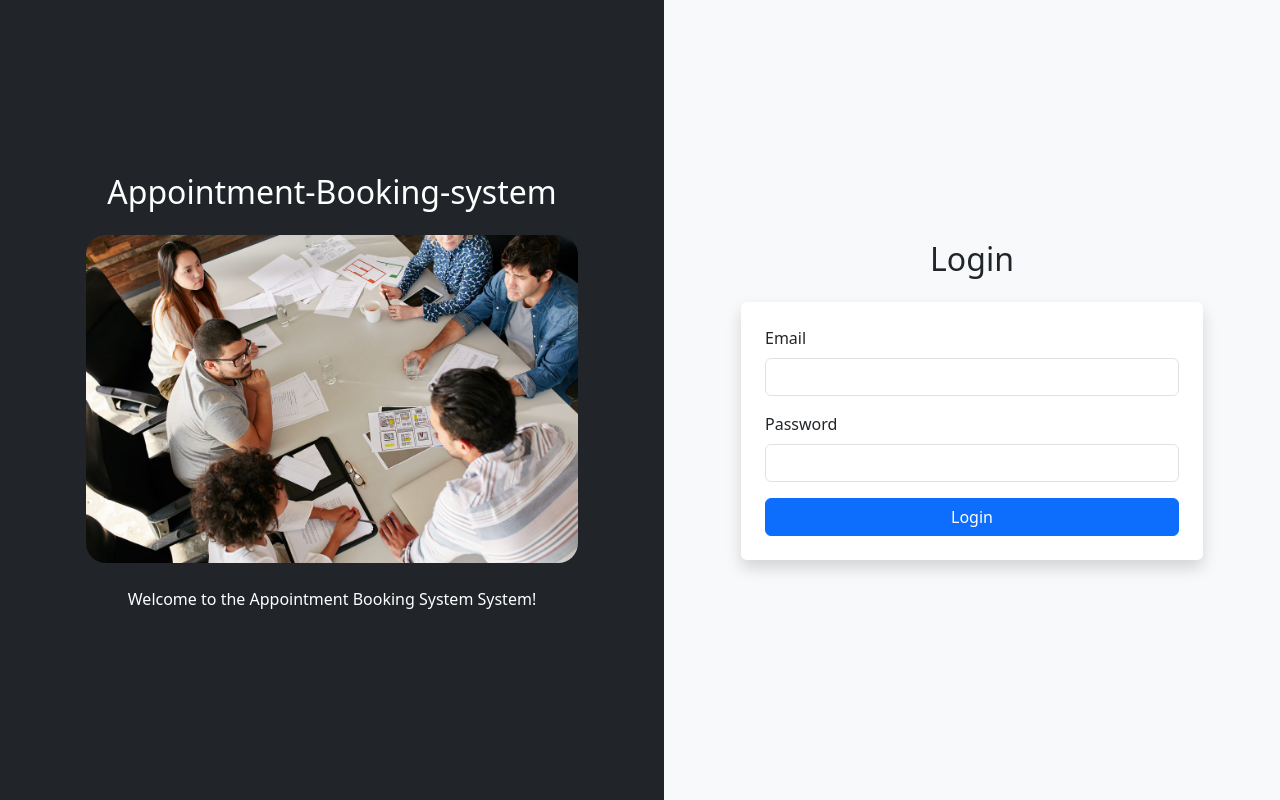
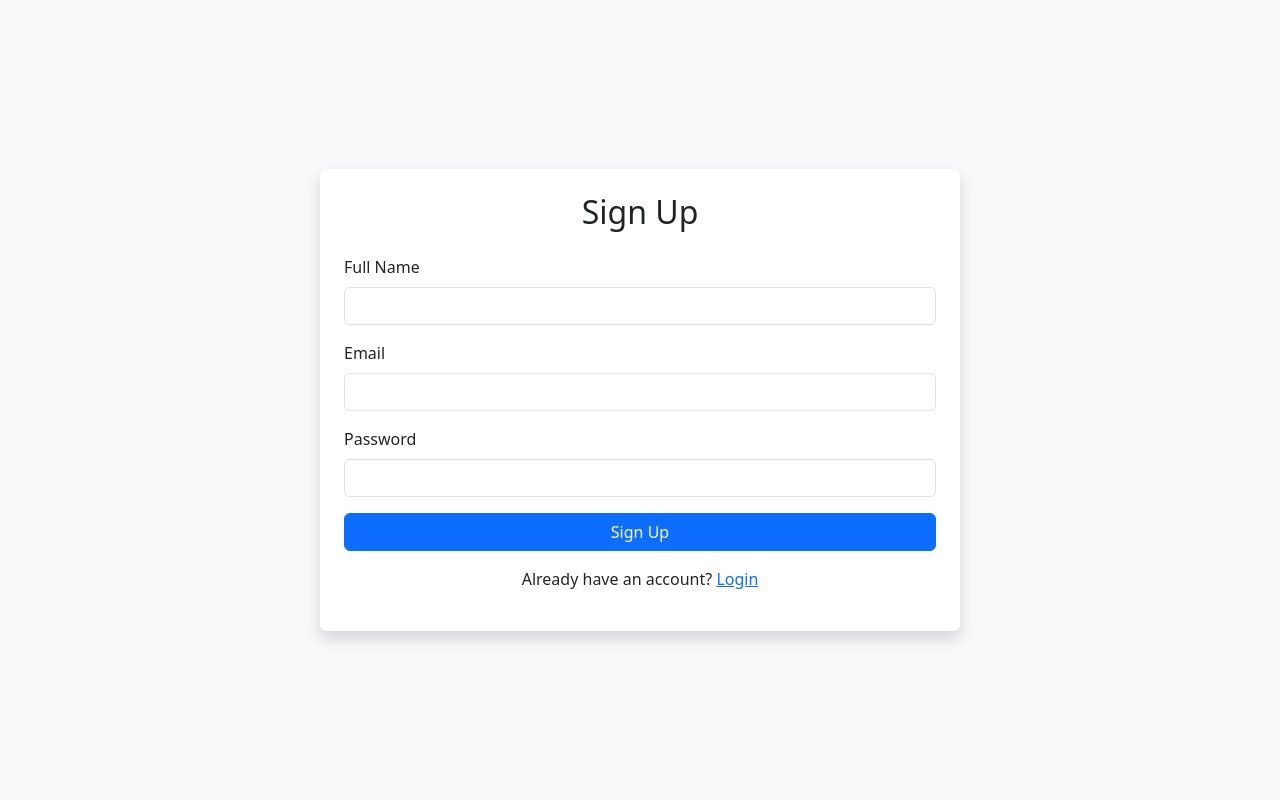
Before and after one commit to Naduladisanayaka494/Appointment-System-Frontend, a React (Create React App) app: page /signup in a window 1280 px wide. Before the commit this address led to /. Built offline with nearby package versions, Linux system fonts and the light colour scheme.

Commit message:
cre:signup interface created

```diff
--- a/src/App.js
+++ b/src/App.js
@@ -37,9 +37,9 @@ const App = () => {
           <Route
             path="/signup"
             element={
-              <ProtectedRoute requiredRole="ADMIN">
+
                 <SignUp />
-              </ProtectedRoute>
+
             }
           />
           {/* <Route
--- a/src/pages/Login.js
+++ b/src/pages/Login.js
@@ -65,6 +65,37 @@ const LoginPage = () => {
         <div className="w-75">
           <h2 className="text-center mb-4">Login</h2>
           {error && <div className="alert alert-danger">{error}</div>}
+          {/* <form onSubmit={handleLogin} className="shadow p-4 rounded bg-white">
+            <div className="mb-3">
+              <label htmlFor="email" className="form-label">
+                Email
+              </label>
+              <input
+                type="email"
+                id="email"
+                className="form-control"
+                value={email}
+                onChange={(e) => setEmail(e.target.value)}
+                required
+              />
+            </div>
+            <div className="mb-3">
+              <label htmlFor="password" className="form-label">
+                Password
+              </label>
+              <input
+                type="password"
+                id="password"
+                className="form-control"
+                value={password}
+                onChange={(e) => setPassword(e.target.value)}
+                required
+              />
+            </div>
+            <button type="submit" className="btn btn-primary w-100">
+              Login
+            </button>
+          </form> */}
           <form onSubmit={handleLogin} className="shadow p-4 rounded bg-white">
             <div className="mb-3">
               <label htmlFor="email" className="form-label">
@@ -95,6 +126,20 @@ const LoginPage = () => {
             <button type="submit" className="btn btn-primary w-100">
               Login
             </button>
+
+            {/* Sign Up Link */}
+            <div className="text-center mt-3">
+              <p>
+                Don't have an account?{" "}
+                <span
+                  className="text-primary"
+                  style={{ cursor: "pointer", textDecoration: "underline" }}
+                  onClick={() => navigate("/signup")}
+                >
+                  Sign Up
+                </span>
+              </p>
+            </div>
           </form>
         </div>
       </div>
--- a/src/pages/SignUp.js
+++ b/src/pages/SignUp.js
@@ -1,114 +1,54 @@
-import React, { useState, useEffect } from "react";
+import React, { useState } from "react";
+import { useNavigate } from "react-router-dom";
 import axios from "axios";
-import "bootstrap/dist/css/bootstrap.min.css";
-import AdminNavbar from "./AdminNavbar";
 
-function SignUp() {
+const SignUpPage = () => {
   const [name, setName] = useState("");
   const [email, setEmail] = useState("");
   const [password, setPassword] = useState("");
-  const [message, setMessage] = useState("");
+  const [error, setError] = useState("");
+  const [success, setSuccess] = useState("");
+  const navigate = useNavigate();
 
-  const [users, setUsers] = useState([]);
-
-  const [showModal, setShowModal] = useState(false);
-
-  useEffect(() => {
-    const fetchUsers = async () => {
-      try {
-        const response = await axios.get(
-          "http://localhost:8080/api/auth/users"
-        );
-        setUsers(response.data);
-      } catch (error) {
-        console.error("Error fetching users", error);
-      }
-    };
-
-    fetchUsers();
-  }, []);
-
-  const handleSubmit = async (e) => {
+  const handleSignUp = async (e) => {
     e.preventDefault();
-
-    const signupRequest = { name, email, password };
-
+    setError("");
+    setSuccess("");
     try {
       const response = await axios.post(
         "http://localhost:8080/api/auth/signup",
-        signupRequest
+        {
+          name,
+          email,
+          password,
+        }
       );
-      setMessage(`User created: ${response.data.name}`);
-      setShowModal(false);
-      setName("");
-      setEmail("");
-      setPassword("");
-      const fetchUsers = async () => {
-        try {
-          const response = await axios.get(
-            "http://localhost:8080/api/auth/users"
+      setSuccess("Account created successfully! Redirecting...");
+      setTimeout(() => navigate("/"), 2000);
+    } catch (err) {
+      setError(
+        err.response?.status === 406
+          ? "Email already exists. Try another."
+          : "Signup failed. Please try again."
       );
-          setUsers(response.data);
-        } catch (error) {
-          console.error("Error fetching users", error);
-        }
-      };
-
-      fetchUsers();
-    } catch (error) {
-      setMessage("Error: " + error.response.data);
     }
   };
 
   return (
-    <div className="container mt-5">
-      <div>
-        <AdminNavbar />
-      </div>
-      <br />
-      <br />
-      <br />
-
-      {message && <div className="alert alert-info">{message}</div>}
-
-      <button
-        className="btn btn-primary mb-3"
-        onClick={() => setShowModal(true)}
-      >
-        Create-Data-Entry-User
-      </button>
-
-      <div
-        className={`modal fade ${showModal ? "show" : ""}`}
-        tabIndex="-1"
-        style={{ display: showModal ? "block" : "none" }}
-        aria-labelledby="signupModalLabel"
-        aria-hidden={!showModal}
-      >
-        <div className="modal-dialog">
-          <div className="modal-content">
-            <div className="modal-header">
-              <h5 className="modal-title" id="signupModalLabel">
-                Crate-Data-Entry
-              </h5>
-              <button
-                type="button"
-                className="btn-close"
-                data-bs-dismiss="modal"
-                aria-label="Close"
-                onClick={() => setShowModal(false)}
-              ></button>
-            </div>
-            <div className="modal-body">
-              <form onSubmit={handleSubmit}>
+    <div className="d-flex justify-content-center align-items-center vh-100 bg-light">
+      <div className="shadow p-4 rounded bg-white w-50">
+        <h2 className="text-center mb-4">Sign Up</h2>
+        {error && <div className="alert alert-danger">{error}</div>}
+        {success && <div className="alert alert-success">{success}</div>}
+        <form onSubmit={handleSignUp}>
           <div className="mb-3">
             <label htmlFor="name" className="form-label">
-                    Name
+              Full Name
             </label>
             <input
               type="text"
+              id="name"
               className="form-control"
-                    id="name"
               value={name}
               onChange={(e) => setName(e.target.value)}
               required
@@ -120,8 +60,8 @@ function SignUp() {
             </label>
             <input
               type="email"
+              id="email"
               className="form-control"
-                    id="email"
               value={email}
               onChange={(e) => setEmail(e.target.value)}
               required
@@ -133,53 +73,32 @@ function SignUp() {
             </label>
             <input
               type="password"
+              id="password"
               className="form-control"
-                    id="password"
               value={password}
               onChange={(e) => setPassword(e.target.value)}
               required
             />
           </div>
-                <button type="submit" className="btn btn-primary">
-                  Crate-Data-Entry
+          <button type="submit" className="btn btn-primary w-100">
+            Sign Up
           </button>
+          <div className="text-center mt-3">
+            <p>
+              Already have an account?{" "}
+              <span
+                className="text-primary"
+                style={{ cursor: "pointer", textDecoration: "underline" }}
+                onClick={() => navigate("/login")}
+              >
+                Login
+              </span>
+            </p>
+          </div>
         </form>
       </div>
     </div>
-        </div>
-      </div>
+  );
+};
 
-      <h2>User List</h2>
-      <table className="table table-striped mt-4">
-        <thead>
-          <tr>
-            <th scope="col">ID</th>
-            <th scope="col">Name</th>
-            <th scope="col">Email</th>
-            <th scope="col">Role</th>
-          </tr>
-        </thead>
-        <tbody>
-          {users.length > 0 ? (
-            users.map((user) => (
-              <tr key={user.id}>
-                <td>{user.id}</td>
-                <td>{user.name}</td>
-                <td>{user.email}</td>
-                <td>{user.userRole}</td>
-              </tr>
-            ))
-          ) : (
-            <tr>
-              <td colSpan="4" className="text-center">
-                No users found
-              </td>
-            </tr>
-          )}
-        </tbody>
-      </table>
-    </div>
-  );
-}
-
-export default SignUp;
+export default SignUpPage;
```
Lines whose indentation alone changed are shown as unchanged.
